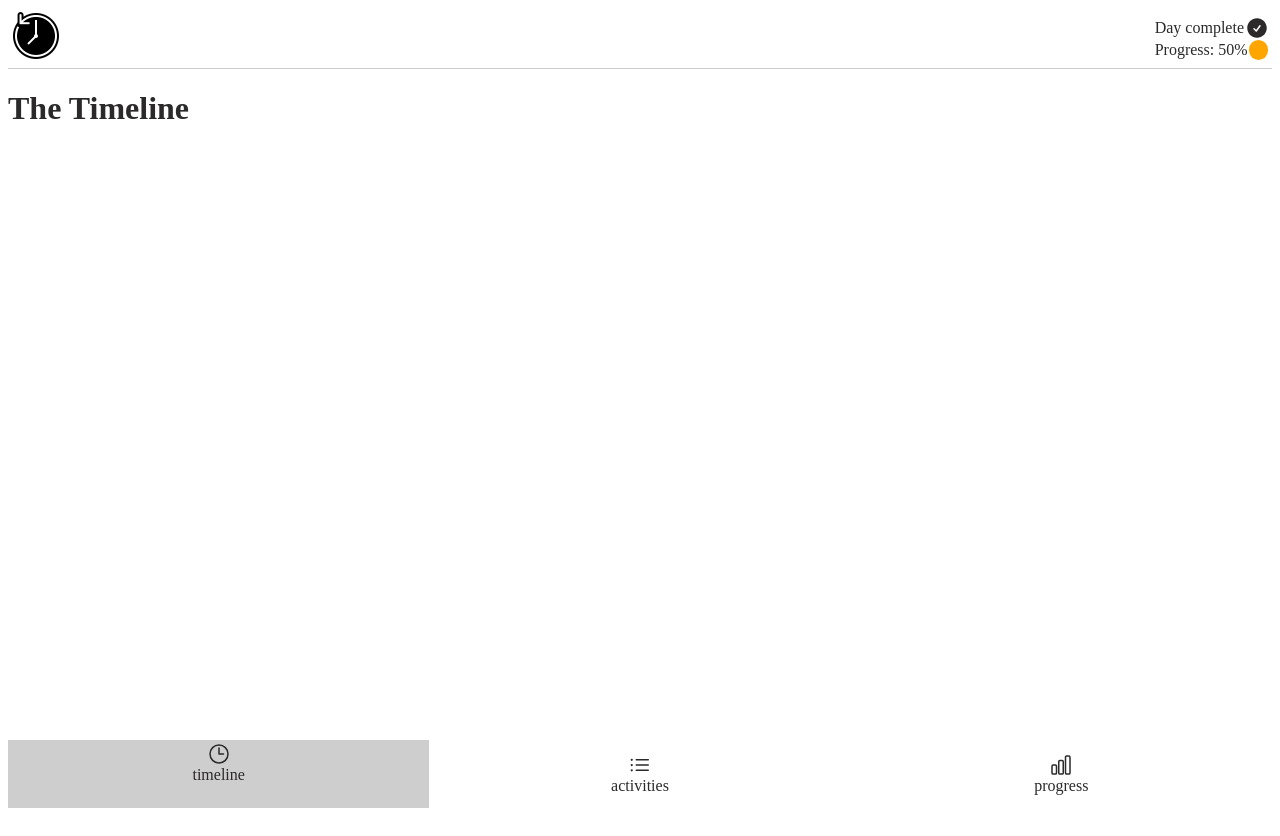
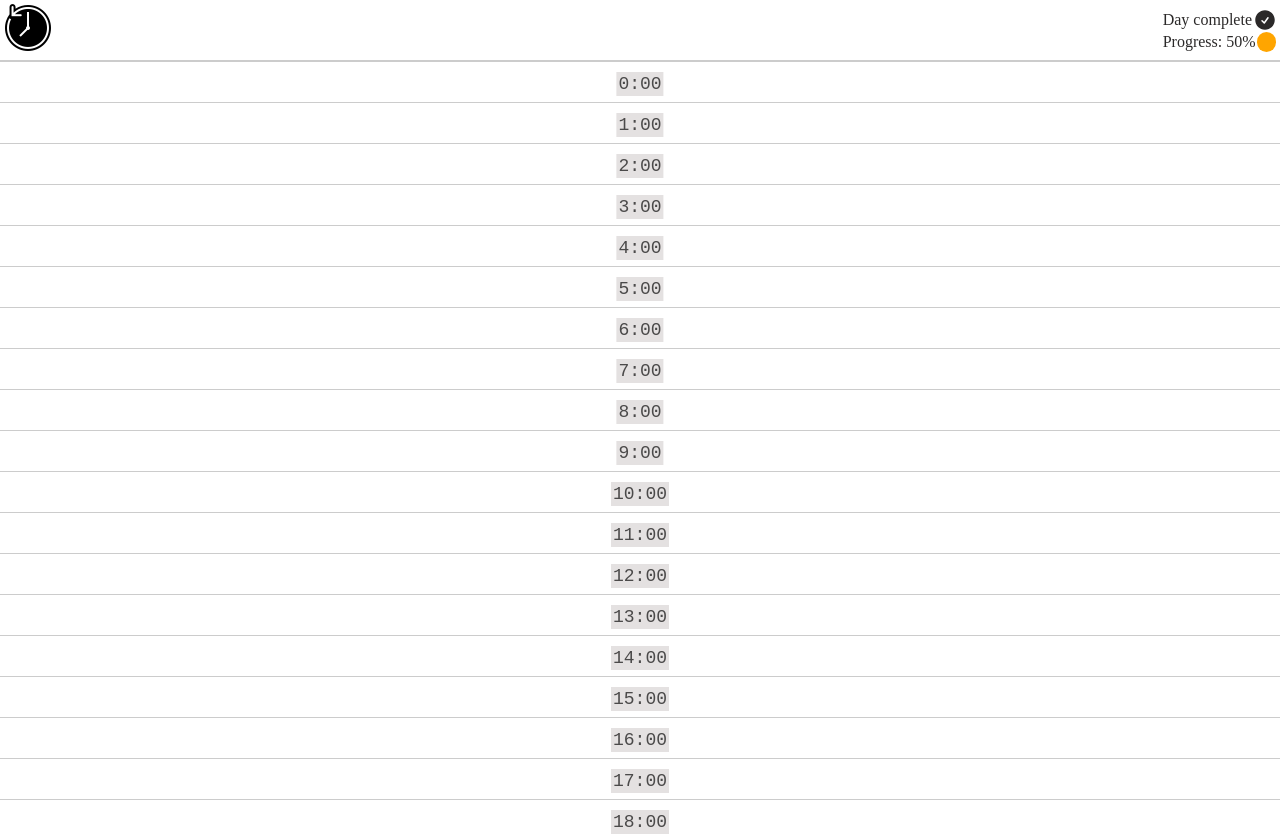
Before and after one commit to vetttaa/ontrack, a Vue app: page /#timeline in a window 1280 px wide. Shown: the top 836 px of the page. Built offline with nearby package versions, Linux system fonts and the light colour scheme.

Commit message:
feat: added the markup and logic of the timeline page and the component of a separate hour

```diff
--- a/src/App.vue
+++ b/src/App.vue
@@ -16,18 +16,12 @@ import TheActivities from "@/pages/TheActivities.vue";
 import TheProgress from "@/pages/TheProgress.vue";
 import { PAGE_TIMELINE, PAGE_ACTIVITIES, PAGE_PROGRESS } from "@/constants";
 
+import { normalizePageHash } from "@/functions";
+
 import { ref } from "vue";
 
 const currentPage = ref(normalizePageHash());
 
-function normalizePageHash() {
-  const hash = window.location.hash.slice(1);
-  if (Object.keys([PAGE_TIMELINE, PAGE_ACTIVITIES, PAGE_PROGRESS]).includes(hash)) {
-    return hash;
-  }
-  window.location.hash = PAGE_TIMELINE;
-  return PAGE_TIMELINE;
-}
 
 function goTo(page) {
   currentPage.value = page;
--- a/src/assets/style.css
+++ b/src/assets/style.css
@@ -2,4 +2,9 @@
   list-style-type: none;
   text-decoration: none;
   color: rgb(43, 41, 41);
+
+  margin: 0;
+  padding: 0;
+
+  box-sizing: border-box;
 }
--- a/src/components/TheHeaderProgress.vue
+++ b/src/components/TheHeaderProgress.vue
@@ -14,7 +14,6 @@
 
 <script setup>
 import { CheckCircleIcon } from "@heroicons/vue/24/solid";
-import { PAGE_PROGRESS } from "@/constants";
 </script>
 
 <style lang="scss" scoped>
--- a/src/components/TheLogo.vue
+++ b/src/components/TheLogo.vue
@@ -5,7 +5,6 @@
 </template>
 
 <script>
-import { PAGE_TIMELINE } from '@/constants';
 
 </script>
 
--- a/src/components/TheNav.vue
+++ b/src/components/TheNav.vue
@@ -1,7 +1,7 @@
 <template>
     <nav class="nav-container">
         <ul>
-            <NavItem v-for="(icon, page) in navItems" :key="page" :href="`#${page}`"
+            <NavItem v-for="(icon, page) in NAV_ITEMS" :key="page" :href="`#${page}`"
                 :class="{ 'active': page === currentPage }" @click="emit('navigate', page)">
                 <component :is="icon" class="nav-icon" />{{ page }}
             </NavItem>
@@ -10,19 +10,12 @@
 </template>
 
 <script setup>
-import { ClockIcon, ListBulletIcon, ChartBarIcon } from "@heroicons/vue/24/outline";
-import { PAGE_TIMELINE, PAGE_ACTIVITIES, PAGE_PROGRESS } from "@/constants";
+import { NAV_ITEMS } from "@/constants";
 import NavItem from "@/components/NavItem.vue";
 
 defineProps(['currentPage']);
 
 const emit = defineEmits(['navigate'])
-
-const navItems = {
-    [PAGE_TIMELINE]: ClockIcon,
-    [PAGE_ACTIVITIES]: ListBulletIcon,
-    [PAGE_PROGRESS]: ChartBarIcon
-};
 
 </script>
 
--- a/src/constants.js
+++ b/src/constants.js
@@ -1,3 +1,13 @@
+import { ClockIcon, ListBulletIcon, ChartBarIcon } from '@heroicons/vue/24/outline'
+
 export const PAGE_TIMELINE = 'timeline'
 export const PAGE_ACTIVITIES = 'activities'
 export const PAGE_PROGRESS = 'progress'
+
+export const NAV_ITEMS = {
+  [PAGE_TIMELINE]: ClockIcon,
+  [PAGE_ACTIVITIES]: ListBulletIcon,
+  [PAGE_PROGRESS]: ChartBarIcon
+}
+
+export const HOURS_IN_DAY = 24
--- /dev/null
+++ b/src/functions.js
@@ -0,0 +1,20 @@
+import { PAGE_TIMELINE, PAGE_ACTIVITIES, PAGE_PROGRESS, HOURS_IN_DAY } from './constants'
+
+export function normalizePageHash() {
+  const hash = window.location.hash.slice(1)
+  if (Object.keys([PAGE_TIMELINE, PAGE_ACTIVITIES, PAGE_PROGRESS]).includes(hash)) {
+    return hash
+  }
+  window.location.hash = PAGE_TIMELINE
+  return PAGE_TIMELINE
+}
+
+export function generationTimelineItems() {
+  const timeLineItems = []
+
+  for (let hour = 0; hour <= HOURS_IN_DAY; hour++) {
+    timeLineItems.push({ hour })
+  }
+
+  return timeLineItems
+}
--- a/src/pages/TheTimeline.vue
+++ b/src/pages/TheTimeline.vue
@@ -1,17 +1,40 @@
 <template>
     <div>
-        <h1>The Timeline</h1>
+        <ul>
+            <li v-for="{ hour } in timeLineItems" :key="hour" class="timeline-item">
+                <a href="#" class="timeline-link">{{ hour }}:00</a>
+            </li>
+        </ul>
     </div>
 </template>
 
-<script>
-export default {
-    setup() {
+<script setup>
+import { generationTimelineItems } from "@/functions";
 
+const timeLineItems = generationTimelineItems()
 
-        return {}
-    }
-}
 </script>
 
-<style lang="scss" scoped></style>
+<style lang="scss" scoped>
+.timeline-item {
+    position: relative;
+    display: flex;
+    flex-direction: column;
+    gap: 2px;
+    border-top: 1px solid #ccc;
+    padding: 20px 4px;
+}
+
+.timeline-link {
+    background-color: rgb(228, 225, 225);
+    padding: 2px;
+    font-family: monospace;
+    font-size: 18px;
+    color: #4b4a4a;
+
+    position: absolute;
+    top: 10px;
+    left: 50%;
+    translate: -50%;
+}
+</style>
```
